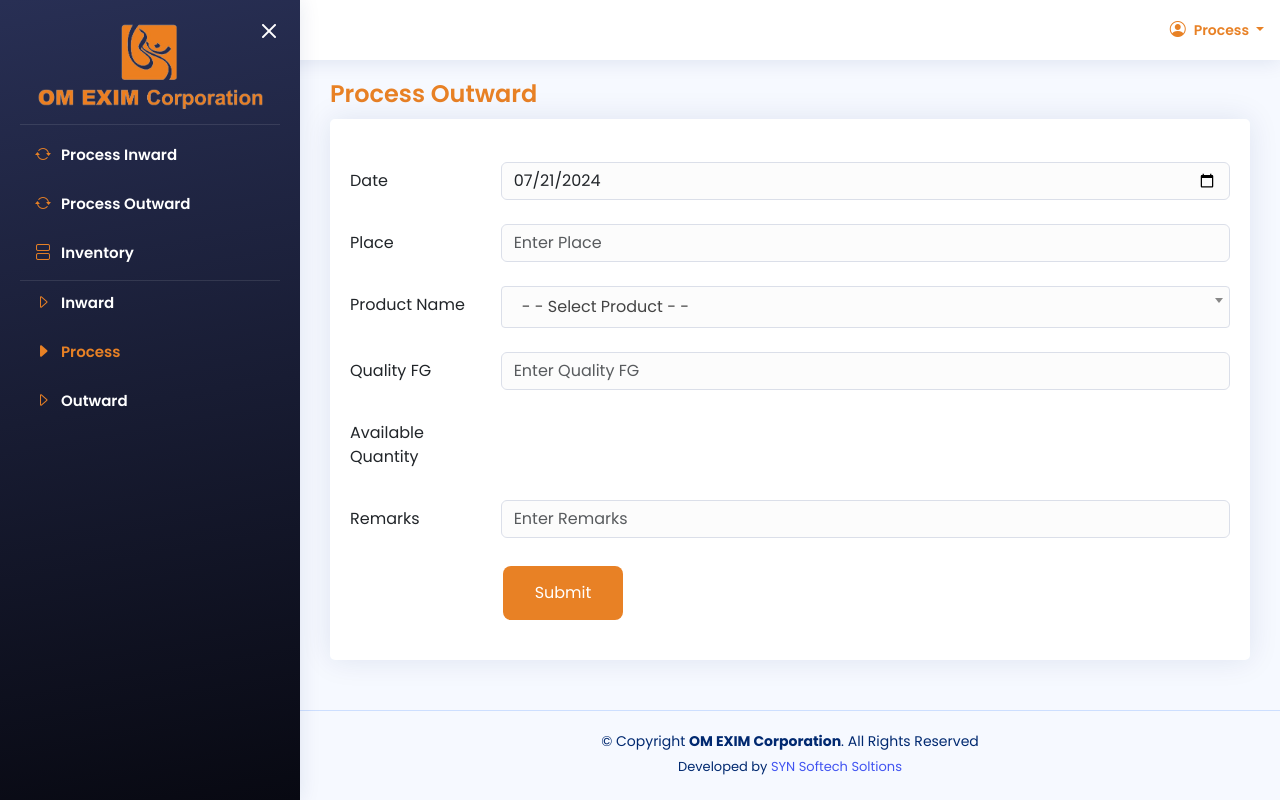
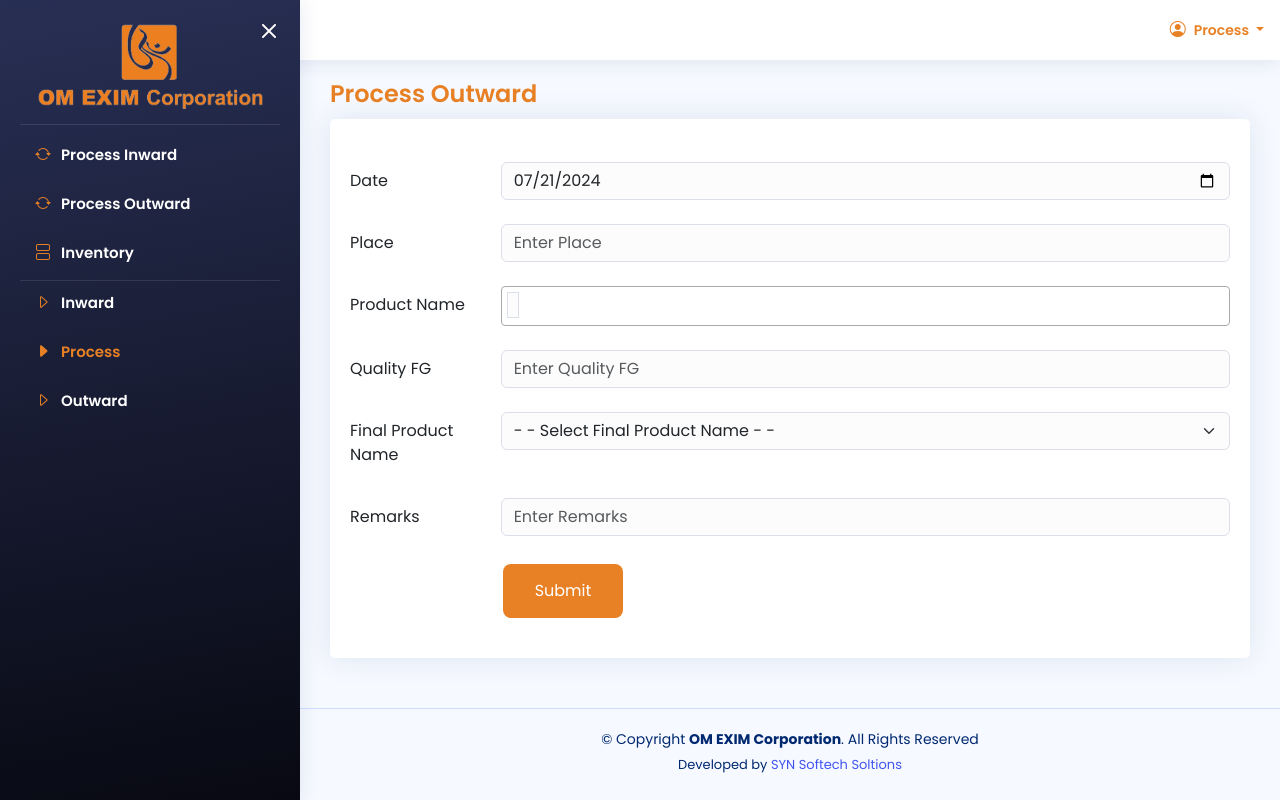
Before and after one commit to Bhavik-prajapati/InventoryManagegment, a PHP site: page /process/process-outward-form.php in a window 1280 px wide. Run offline with PHP 8.4, Linux system fonts and the light colour scheme; a user stored in the database is signed in; data comes from the database, SQL or seed files in the repository; tables that the repository leaves empty hold one stand-in row (values such as "Sample post"); some libraries are stand-ins or nearby versions.

Commit message:
2000 rupees changes done

```diff
--- a/admin/process-record-show.php
+++ b/admin/process-record-show.php
@@ -144,7 +144,7 @@ include("layout/aside.php");
                               <th>Product Name</th>
                               <th>Place</th>
                               <th>Quality</th>
-                              <th>Available Quantity</th>
+                              <!-- <th>Available Quantity</th> -->
                               <!-- <th>1 No</th>
                               <th>2 No</th>
                               <th>3 No</th>
@@ -169,7 +169,7 @@ include("layout/aside.php");
                                             <td><?php echo $row["product_name"] ?></td>
                                             <td><?php echo $row["place"] ?></td>
                                             <td><?php echo $row["quality"] ?></td>
-                                            <td><?php echo $row["available_quantity"] ?></td>
+                                            <!-- <td><?php echo $row["available_quantity"] ?></td> -->
                                             <!-- <td><?php echo $row["one_no"] ?></td>
                                             <td><?php echo $row["two_no"] ?></td>
                                             <td><?php echo $row["three_no"] ?></td>
--- a/outward/outward-form.php
+++ b/outward/outward-form.php
@@ -156,7 +156,8 @@
                     if ($in_result->num_rows > 0) {
                       while($in_row = $in_result->fetch_assoc()) {
                         ?>
-                        <option value="<?php echo $in_row["product_name"].",".$in_row["id"] ?>"><?php echo $in_row["product_name"].", Supplier Name: ".$in_row["supplier_name"].", Date: ".$in_row["date"].", Lot No: ".$in_row["lot_no"] ?></option>
+                        <!-- <option value="<?php echo $in_row["product_name"].",".$in_row["id"] ?>"><?php echo $in_row["product_name"].", Supplier Name: ".$in_row["supplier_name"].", Date: ".$in_row["date"].", Lot No: ".$in_row["lot_no"] ?></option> -->
+                        <option value="<?php echo $in_row["product_name"].",".$in_row["id"] ?>"><?php echo $in_row["product_name"].", Date: ".$in_row["date"] ?></option>
                   <?php
                       }
                     }
--- a/process/inventory-show.php
+++ b/process/inventory-show.php
@@ -277,7 +277,7 @@ include("layout/aside.php");
                               <th>Product Name</th>
                               <th>Place</th>
                               <th>Quality</th>
-                              <th>Available Quantity</th>
+                              <!-- <th>Available Quantity</th> -->
                               <!-- <th>1 No</th>
                               <th>2 No</th>
                               <th>3 No</th>
@@ -302,7 +302,7 @@ include("layout/aside.php");
                                             <td><?php echo $row["product_name"] ?></td>
                                             <td><?php echo $row["place"] ?></td>
                                             <td><?php echo $row["quality"] ?></td>
-                                            <td><?php echo $row["available_quantity"] ?></td>
+                                            <!-- <td><?php echo $row["available_quantity"] ?></td> -->
                                             <!-- <td><?php echo $row["one_no"] ?></td>
                                             <td><?php echo $row["two_no"] ?></td>
                                             <td><?php echo $row["three_no"] ?></td>
--- a/process/process-outward-form.php
+++ b/process/process-outward-form.php
@@ -44,6 +44,7 @@
     checkField("place", "place_validation");
     checkField("product_name", "product_name_validation");
     checkField("quality", "quality_validation");
+    checkField("f_product_name", "f_product_name_validation");
     // checkField("one_no", "one_no_validation");
     // checkField("two_no", "two_no_validation");
     // checkField("three_no", "three_no_validation");
@@ -71,7 +72,7 @@
     // checkNumericField("bill_weight", "bill_weight_validation");
 
     const formFields = [
-        "date", "place", "product_name", "quality", "remarks"
+        "date", "place", "product_name", "quality", "f_product_name", "remarks"
     ];
 
   formFields.forEach(fieldName => {
@@ -141,8 +142,8 @@
                 <label for="product_name" class="col-sm-2 col-form-label">Product Name</label>
                 <div class="col-sm-10">
                   <!-- <input type="text" placeholder="Enter Product Name" class="form-control" id="product_name" name="product_name"> -->
-                  <select class="form-select dropdown-class" aria-label="Default select example" id="product_name" name="product_name">
-                      <option value="" selected disabled>- - Select Product - -</option>
+                  <select class="form-select dropdown-class" aria-label="Default select example" id="product_name" name="product_name[]" multiple>
+                      <!-- <option value="" selected disabled>- - Select Product - -</option> -->
                       <?php
                         if ($in_result->num_rows > 0) {
                           while($in_row = $in_result->fetch_assoc()) {
@@ -174,15 +175,45 @@
                   <label id="quality_validation" class="text-danger"><small>*Enter Quality FG</small></label>
                 </div>
               </div>
+              <div class="row mb-4">
+                  <label for="f_product_name" class="col-sm-2 col-form-label">Final Product Name</label>
+                  <div class="col-sm-10">
+                    <!-- <input type="text" placeholder="Enter Product Name" class="form-control" id="f_product_name" name="f_product_name"> -->
+                    <select class="form-select dropdown-class" aria-label="Default select example" id="f_product_name" name="f_product_name">
+                      <option value="" selected disabled>- - Select Final Product Name - -</option>
+                      <?php
+                        $sql = "SELECT * FROM supplier_name_master";
+                        $result = $conn->query($sql);
+                      ?>
+                      <?php
+                        $sql = "SELECT * FROM supplier_name_master";
+                        $result = $conn->query($sql);
+                        if ($result->num_rows > 0) {
+                          // Output data of each row
+                          while($row = $result->fetch_assoc()) {
+                      ?>
+                      <option value="<?php echo $row["name"] ?>"><?php echo $row["name"] ?></option>
+                      <?php
+                        }
+                      }
+                      ?>
+                    </select>
+                    <label id="f_product_name_validation" class="text-danger"><small>*Select Final sProduct Name</small></label>
+                  </div>
+                </div>
 
-              <div class="row mb-4">
+                <script>
+                  $(document).ready(function() {
+                    $('#product_name').select2();
+                  });
+                </script>
+              <!-- <div class="row mb-4">
                   <label class="col-sm-2 col-form-label">Available Quantity</label>
                   <div class="col-sm-10">
                     <input type="hidden" class="form-control" style="background-color:white !important; border:none !important;" id="available_quantity" name="available_quantity">
                     <label class="col-sm-2 col-form-label" id="lbl_available_quantity"></label>
-                    <!-- <label id="remarks_validation" class="text-danger"><small>*Enter Remarks</small></label> -->
                   </div>
-                </div>
+                </div> -->
 
             <!--   <div class="row mb-4">
                 <label for="one_no" class="col-sm-2 col-form-label">Provided</label>
@@ -291,8 +322,10 @@ if (isset($_POST['btnSubmit'])) {
     // Capture and sanitize form data
     $date = mysqli_real_escape_string($conn, $_POST['date']);
     $place = mysqli_real_escape_string($conn, $_POST['place']);
-    $product_name = mysqli_real_escape_string($conn, $_POST['product_name']);
-    $selected_product_name = mysqli_real_escape_string($conn, $_POST['selected_product_name']);
+    // $product_name = mysqli_real_escape_string($conn, $_POST['product_name']);
+    $product_name = "";
+    // $selected_product_name = mysqli_real_escape_string($conn, $_POST['selected_product_name']);
+    $selected_product_name = mysqli_real_escape_string($conn, $_POST['f_product_name']);
     $available_quantity = (float)$_POST['used_total_kg'];
     $used_total_kg = 0;
     $quality = mysqli_real_escape_string($conn, $_POST['quality']);
@@ -324,10 +357,38 @@ if (isset($_POST['btnSubmit'])) {
         $stmt->execute();
 
         // Delete from process_master using id
-        $stmt1 = $conn->prepare("DELETE FROM process_master WHERE id = ?");
-        $stmt1->bind_param('i', $product_name);
-        $stmt1->execute();
-        $stmt1->close();
+        // $stmt1 = $conn->prepare("DELETE FROM process_master WHERE id = ?");
+        // $stmt1->bind_param('i', $product_name);
+        // $stmt1->execute();
+        // $stmt1->close();
+
+        $selected_products = $_POST['product_name'];
+
+        foreach($selected_products as $product_id) {
+
+          // $stmt1 = $conn->prepare("DELETE FROM process_master WHERE id = ?");
+          // $stmt1->bind_param('i', $product_name);
+          // $stmt1->execute();
+          // $stmt1->close();
+
+          $sql = "DELETE FROM process_master WHERE id = ?";
+
+          $stmt1 = $conn->prepare($sql);
+          if ($stmt1) {
+              $stmt1->bind_param("i", $product_id);
+
+              // Execute the statement
+              if ($stmt1->execute()) {
+                  // echo "<script>alert('Deleted')</script>";
+                  // echo "Product ID " . htmlspecialchars($product_id) . " deleted successfully.<br>";
+              } else {
+                  // echo "<script>alert('Not Deleted')</script>";
+
+                  // echo "Error deleting product ID " . htmlspecialchars($product_id) . ": " . $stmt1->error . "<br>";
+              }
+          }
+          $stmt1->close();
+        }
 
 
       } else {
```
